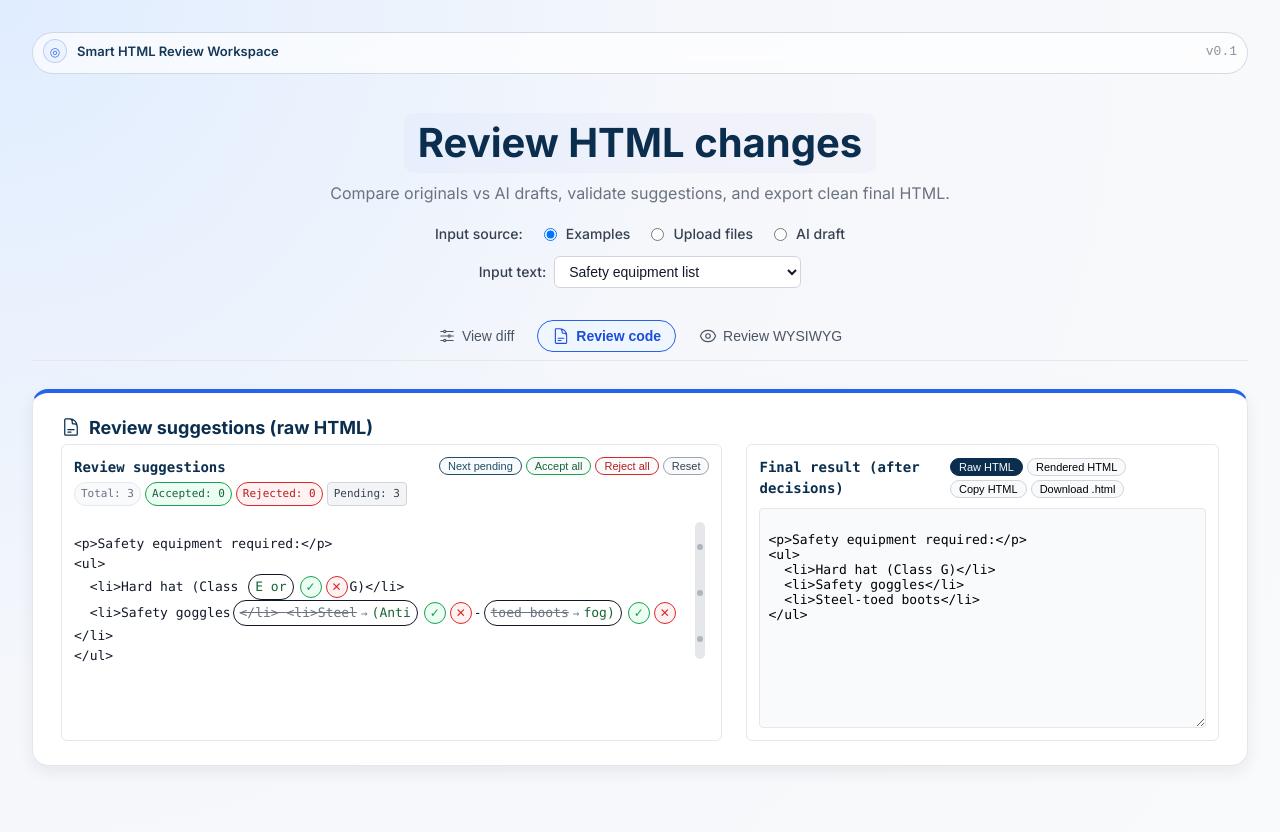
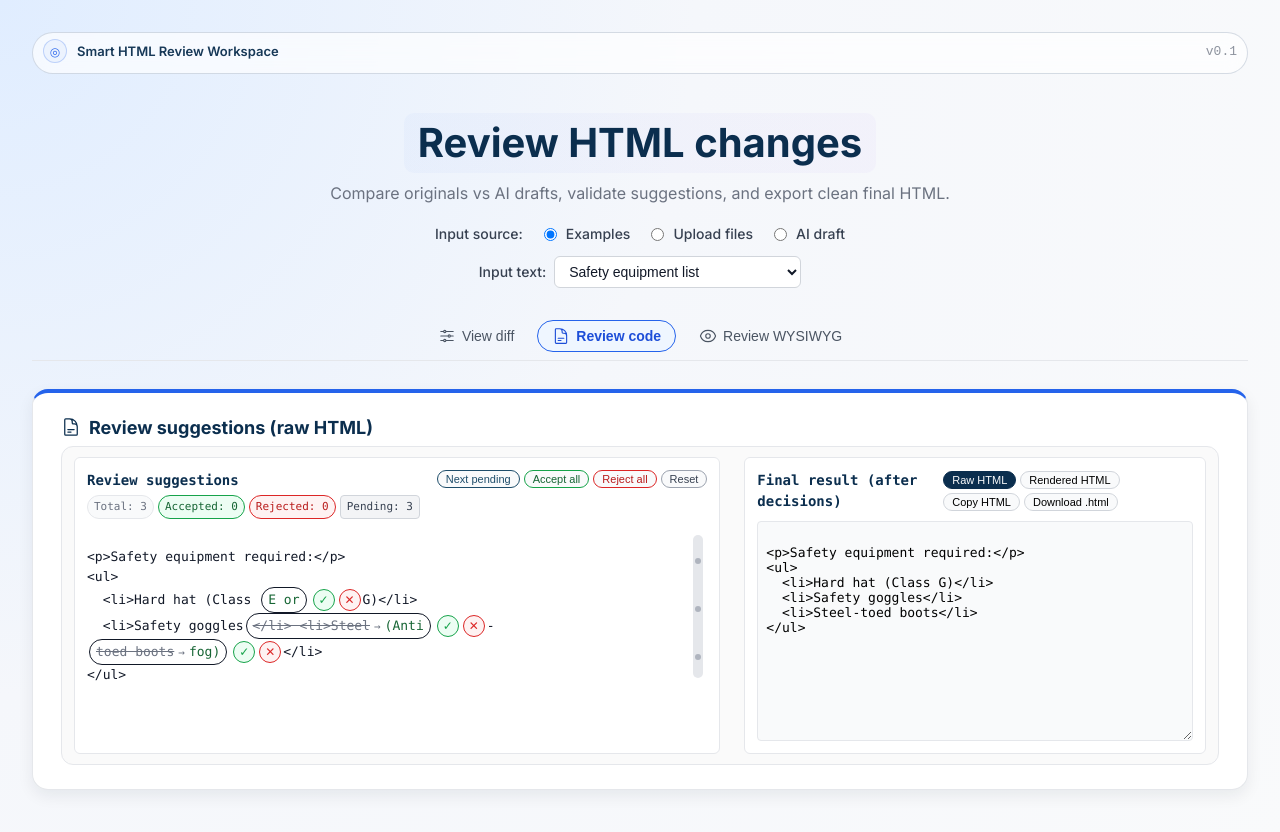
Before and after one commit to tara-humara/html-diff-viewer, a React (Vite) app: page / in a window 1280 px wide. Shown: the top 832 px of the page. Built offline with nearby package versions, Linux system fonts and the light colour scheme.

Commit message:
Improve diff block visuals + adjustments to layout and styling

```diff
--- a/src/App.css
+++ b/src/App.css
@@ -463,12 +463,23 @@
   display: none;
 }
 
-/* Diff monospace font */
+/* -------------------------------------- */
+/* Diff blocks (GitHub-style polish)      */
+/* -------------------------------------- */
+
 .diff-block {
   font-family: ui-monospace, SFMono-Regular, Menlo, Monaco, Consolas, monospace;
   font-size: 14px;
   line-height: 1.55;
   white-space: pre-wrap;
+
+  /* New: make diff area feel like a code block */
+  background: rgba(15, 23, 42, 0.02);
+  border-radius: 12px;
+  border: 1px solid #e5e7eb;
+  padding: 10px 12px;
+  margin-top: 8px;
+  overflow-x: auto;
 }
 
 /* Added lines */
@@ -506,10 +517,21 @@
 /* Side-by-side diff alignment */
 .diff-table {
   width: 100%;
-  border-collapse: collapse;
+  border-collapse: separate;
+  border-spacing: 0;
 }
 
+/* Subtle gridlines + hover row highlight */
 .diff-table td {
   vertical-align: top;
   padding: 4px 12px;
+  border-bottom: 1px solid #e5e7eb;
 }
+
+.diff-table tr:last-child td {
+  border-bottom: none;
+}
+
+.diff-table tr:hover td {
+  background-color: rgba(148, 163, 184, 0.09);
+}
```
